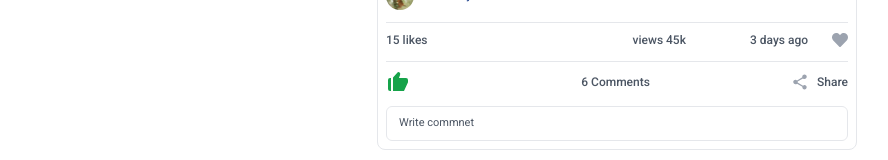
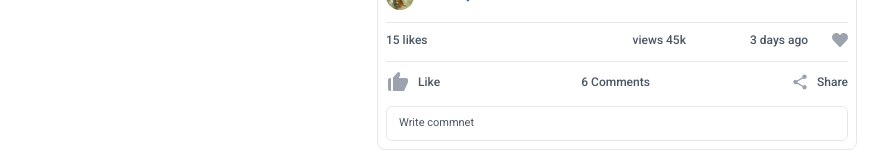
Before and after one commit to pilentboy/NewzCast, a React (Create React App) app: page /newzcast in a window 1280 px wide. Shown: the part 518-678 px from the top of the page, without its empty margins (23-911 px from the left). Built offline with nearby package versions, Linux system fonts and the light colour scheme.

Commit message:
handle like if user is not loged in

```diff
--- a/src/components/post/post_cart/LikePost.jsx
+++ b/src/components/post/post_cart/LikePost.jsx
@@ -1,18 +1,24 @@
 import { BiSolidLike } from "react-icons/bi";
+import { useContext } from "react";
+import { LoginContext } from "../../../context/LoginContext";
 
 function LikePost({ likedPost, handleLike }) {
 
+    const { userInfo } = useContext(LoginContext)
 
+    const handlePostLike = () => {
+        userInfo ? handleLike(e => !e) : alert("Please log in first!")
+    }
 
     return (
         <button type='button' className='flex items-center text-gray-600 text-[12px] font-medium'
-            onClick={() => handleLike(e => !e)}
+            onClick={handlePostLike}
         >
 
             <BiSolidLike
-                className={`text-2xl mr-2 duration-200 ${!likedPost ? 'text-gray-400' : 'text-green-600 '} `}
+                className={`text-2xl mr-2 duration-200 ${!likedPost || !userInfo ? 'text-gray-400' : 'text-green-600 '} `}
             />
-            <span className={`${likedPost ? 'invisible' : 'visible'}`}>
+            <span className={`${likedPost && userInfo ? 'invisible' : 'visible'}`}>
                 Like
             </span>
         </button>)
--- a/src/components/post/post_cart/PostInfoContainer.jsx
+++ b/src/components/post/post_cart/PostInfoContainer.jsx
@@ -1,4 +1,4 @@
-import React from 'react'
+
 
 function PostInfoContainer({ children,styles }) {
     return (
```
